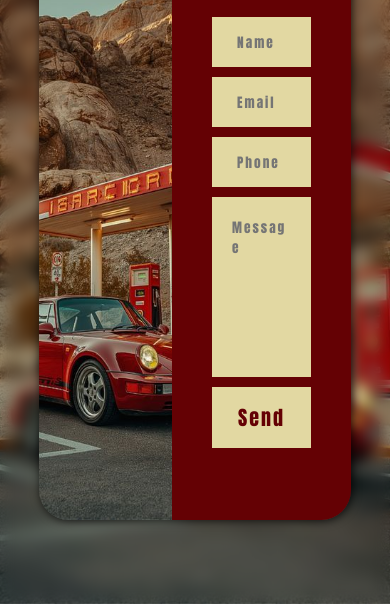
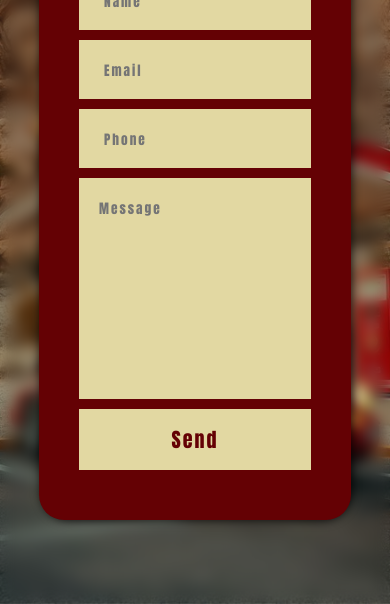
Before and after one commit to callmeabdul743/Login-responsive-page-Order, a plain HTML site: page index.html in a window 390 px wide. Shown: the part 240-844 px from the top of the page. Drawn offline with Linux system fonts and the light colour scheme.

Commit message:
Add media query for the 1000PX

```diff
--- a/style.css
+++ b/style.css
@@ -65,7 +65,7 @@
 }
 input{
     width: 100%;
-    height: 20px;
+    height: 10%;
     outline:none;
     margin-bottom:10px;
     padding:25px;
@@ -81,6 +81,7 @@ input:placeholder-shown{
 }
 textarea{
     width: 100%;
+    height: 60%;
     padding:20px;
     background-color: #e4ddb4;
     margin-bottom:10px;
@@ -106,3 +107,17 @@ button{
 button:hover{
     background-color: #e4ddb4;
 }
+@media (max-width:1000px) {
+    .container{
+        display: grid;
+        grid-template-columns: 1fr;
+        grid-template-rows: 0.2fr , auto;
+    }
+    .item1{
+        border-radius: 25px 25px 0px 0px;
+    }
+    .item2{
+        border-radius:0px 0px 25px 25px ;
+        height: auto;
+    }
+}
```
